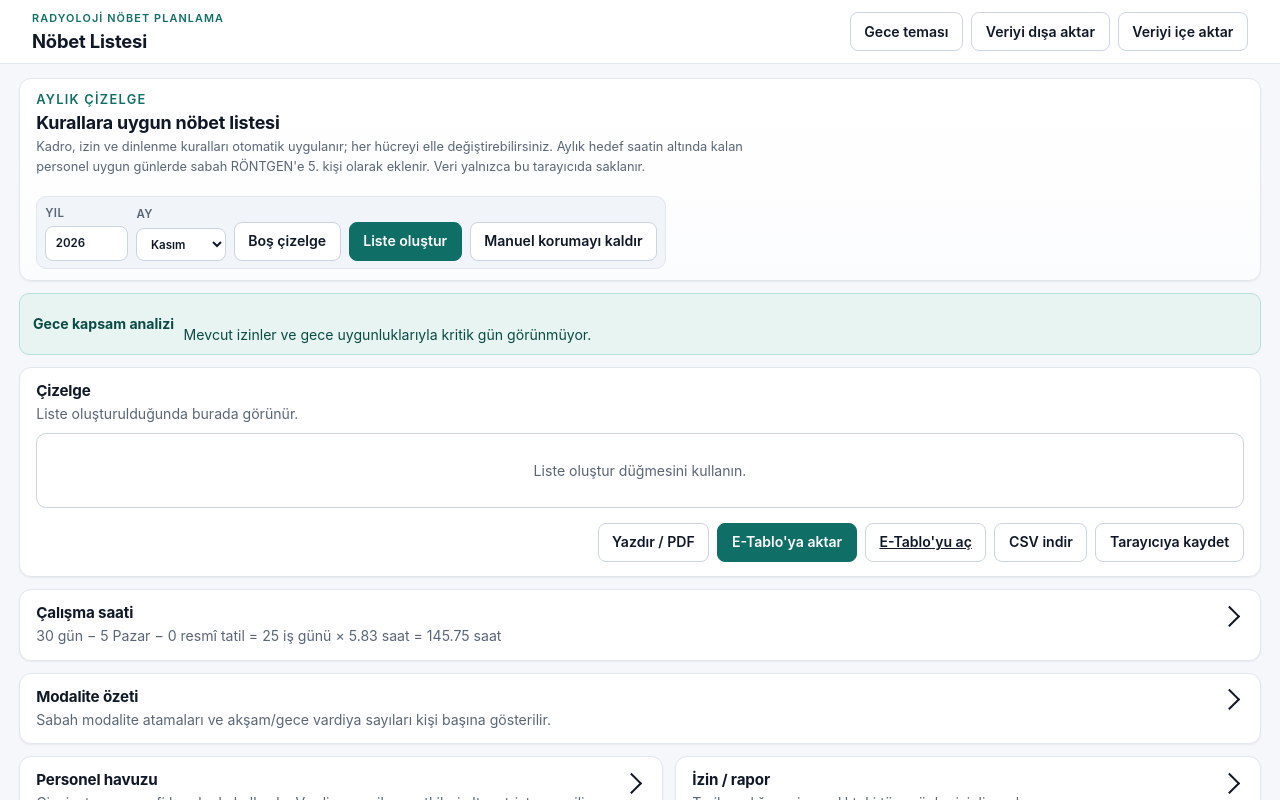
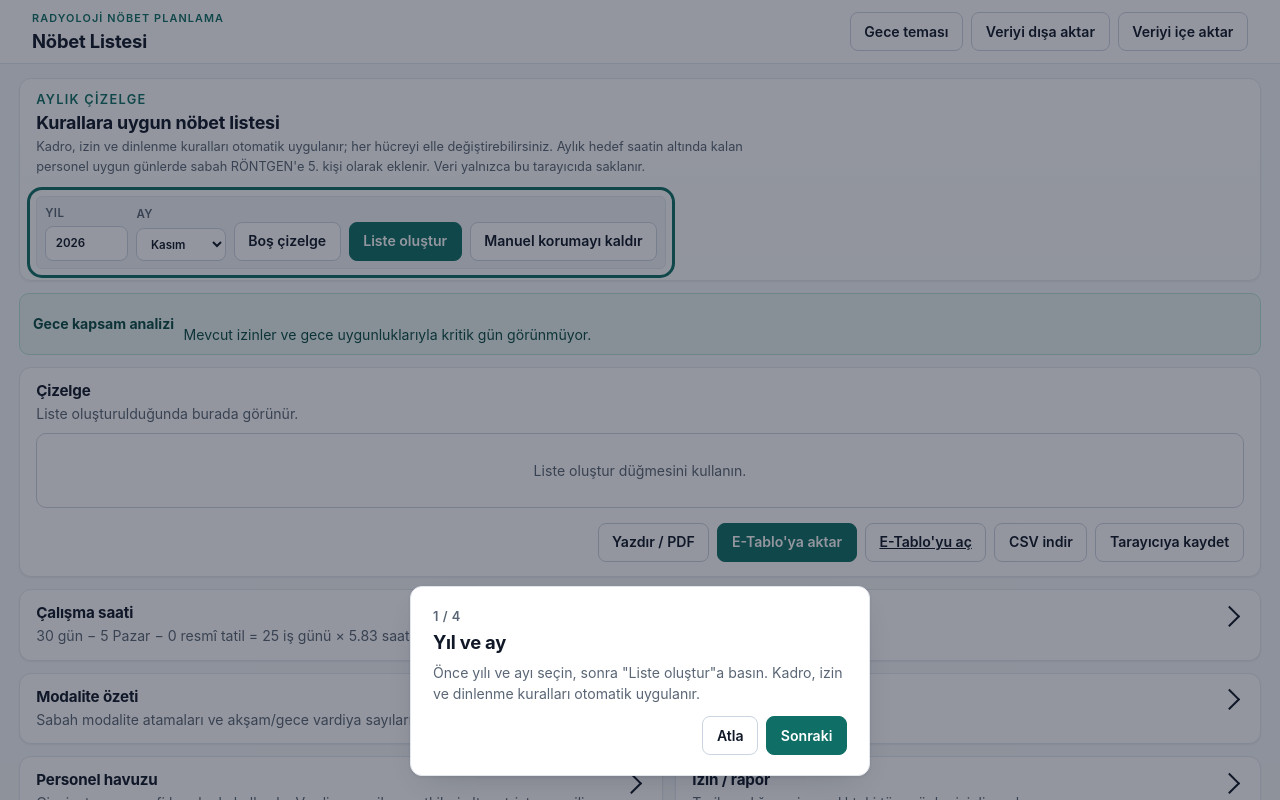
Before and after one commit to mryusufcan/nobet-listesi, a plain HTML site: page index.html in a window 1280 px wide. Shown: the top 800 px of the page. Drawn offline with Linux system fonts and the light colour scheme.

Commit message:
Ilk acilista 4 adimli tanitim turu: yil/ay, cizelge, modalite ozeti, E-Tablo aktarimi

```diff
--- a/app.js
+++ b/app.js
@@ -1159,5 +1159,42 @@ $("#import-data").onchange = (event) => {
 
 $("#theme-toggle").onclick = () => applyTheme(document.documentElement.dataset.theme === "dark" ? "light" : "dark");
 
+// İlk açılışta kısa tanıtım turu; "nobet-tour" kaydı varsa bir daha gösterilmez.
+const tourSteps = [
+  { target: ".period", title: "Yıl ve ay", text: "Önce yılı ve ayı seçin, sonra \"Liste oluştur\"a basın. Kadro, izin ve dinlenme kuralları otomatik uygulanır." },
+  { target: "#schedule", title: "Çizelge", text: "Her hücre bir açılır listedir; elle değiştirdiğiniz veya boşalttığınız hücreler sonraki üretimde korunur." },
+  { target: ".modality-panel", title: "Modalite özeti", text: "Kişi başına MR, BT, RÖNT-PORT, RÖNTGEN ve RÖNT-MAMO dağılımı; MAMO kadınlar arasında eşit paylaşılır." },
+  { target: ".schedule-actions", title: "E-Tablo'ya aktar", text: "Çizelgeyi panoya kopyalar; Google E-Tablo'da A1 hücresine Ctrl+Shift+V ile yapıştırın." }
+];
+let tourIndex = 0;
+const tourSpot = () => document.querySelectorAll(".tour-spot");
+const showTourStep = (index) => {
+  tourIndex = index;
+  const step = tourSteps[index];
+  $("#tour-step").textContent = `${index + 1} / ${tourSteps.length}`;
+  $("#tour-title").textContent = step.title;
+  $("#tour-text").textContent = step.text;
+  $("#tour-next").textContent = index === tourSteps.length - 1 ? "Bitir" : "Sonraki";
+  tourSpot().forEach((element) => element.classList?.remove?.("tour-spot"));
+  const target = $(step.target);
+  if (target) {
+    if (target.matches?.("details")) target.open = true;
+    target.classList?.add?.("tour-spot");
+    target.scrollIntoView?.({ block: "center" });
+  }
+  $("#tour").hidden = false;
+};
+const endTour = () => {
+  $("#tour").hidden = true;
+  tourSpot().forEach((element) => element.classList?.remove?.("tour-spot"));
+  localStorage.setItem("nobet-tour", "1");
+};
+$("#tour-next").onclick = () => (tourIndex === tourSteps.length - 1 ? endTour() : showTourStep(tourIndex + 1));
+$("#tour-skip").onclick = endTour;
+document.addEventListener("keydown", (event) => {
+  if (event.key === "Escape" && !$("#tour").hidden) endTour();
+});
+if (!localStorage.getItem("nobet-tour")) showTourStep(0);
+
 applyTheme(document.documentElement.dataset.theme || "light");
 render();
--- a/index.html
+++ b/index.html
@@ -70,6 +70,14 @@
       </details>
     </main>
     <template id="staff-template"><div class="staff-row"><input class="staff-name" placeholder="Ad soyad" /><select class="staff-gender"><option value="female">Kadın</option><option value="male">Erkek</option></select><button class="remove secondary">Sil</button></div></template>
+    <div id="tour" class="tour" hidden role="dialog" aria-modal="true" aria-labelledby="tour-title">
+      <div class="tour-card">
+        <p class="eyebrow" id="tour-step"></p>
+        <h3 id="tour-title"></h3>
+        <p id="tour-text"></p>
+        <div class="tour-actions"><button id="tour-skip" class="secondary">Atla</button><button id="tour-next">Sonraki</button></div>
+      </div>
+    </div>
     <script src="./app.js"></script>
   </body>
 </html>
--- a/styles.css
+++ b/styles.css
@@ -672,3 +672,13 @@ details.panel > summary:focus-visible { outline: 2px solid var(--accent); outlin
   .nobet td.night { background: #92b9dd !important; }
   * { -webkit-print-color-adjust: exact; print-color-adjust: exact; }
 }
+
+/* İlk açılış tanıtım turu */
+.tour { position: fixed; inset: 0; z-index: 60; display: flex; align-items: flex-end; justify-content: center; padding: 24px; background: rgba(16, 24, 40, .45); }
+.tour[hidden] { display: none; }
+.tour-card { width: min(460px, 100%); background: var(--surface); color: var(--text); border: 1px solid var(--line); border-radius: var(--radius); box-shadow: var(--shadow); padding: 20px 22px; }
+.tour-card h3 { margin: 4px 0 8px; font-size: 1.15rem; }
+.tour-card p { margin: 0 0 12px; color: var(--muted); line-height: 1.5; }
+.tour-card .eyebrow { margin: 0; color: var(--muted); font-size: .8rem; letter-spacing: .04em; text-transform: uppercase; }
+.tour-actions { display: flex; justify-content: flex-end; gap: 8px; }
+.tour-spot { outline: 3px solid var(--accent); outline-offset: 6px; border-radius: 6px; }
```
